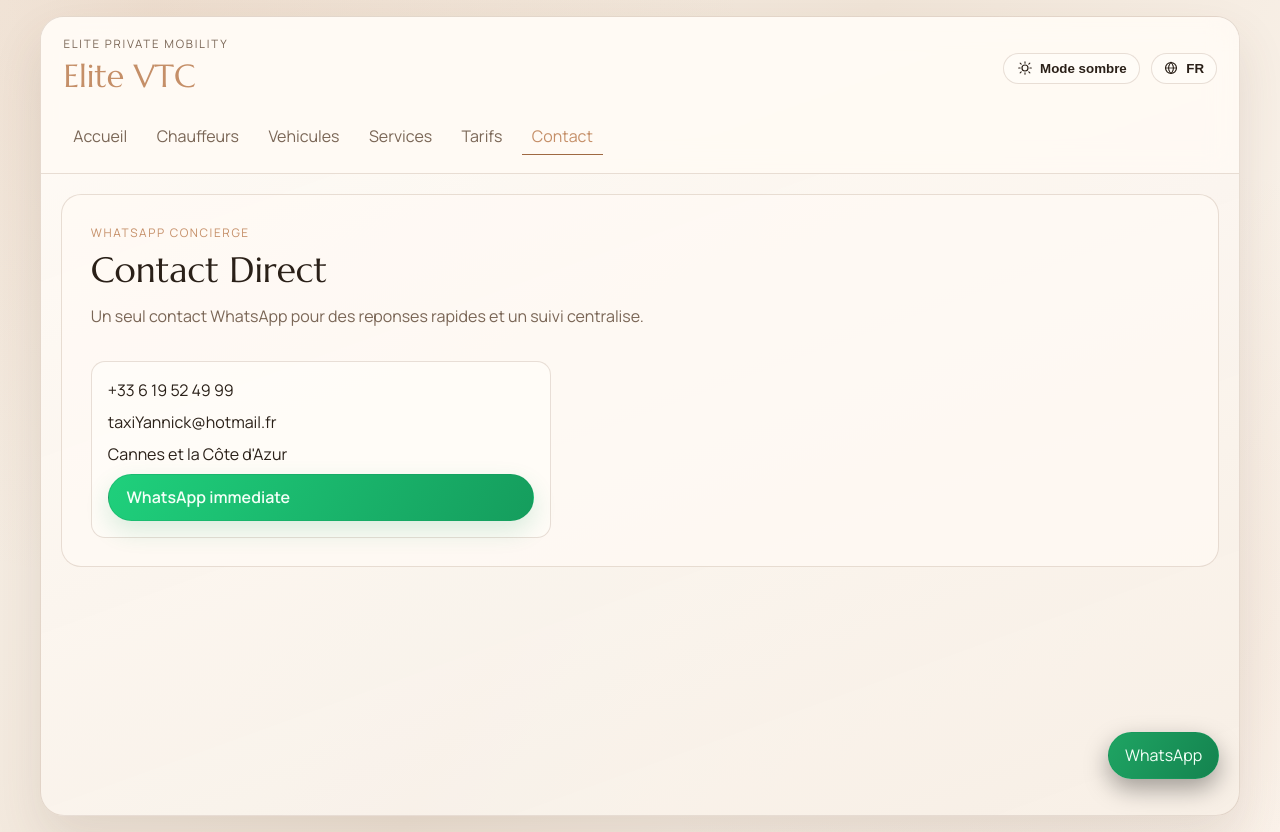
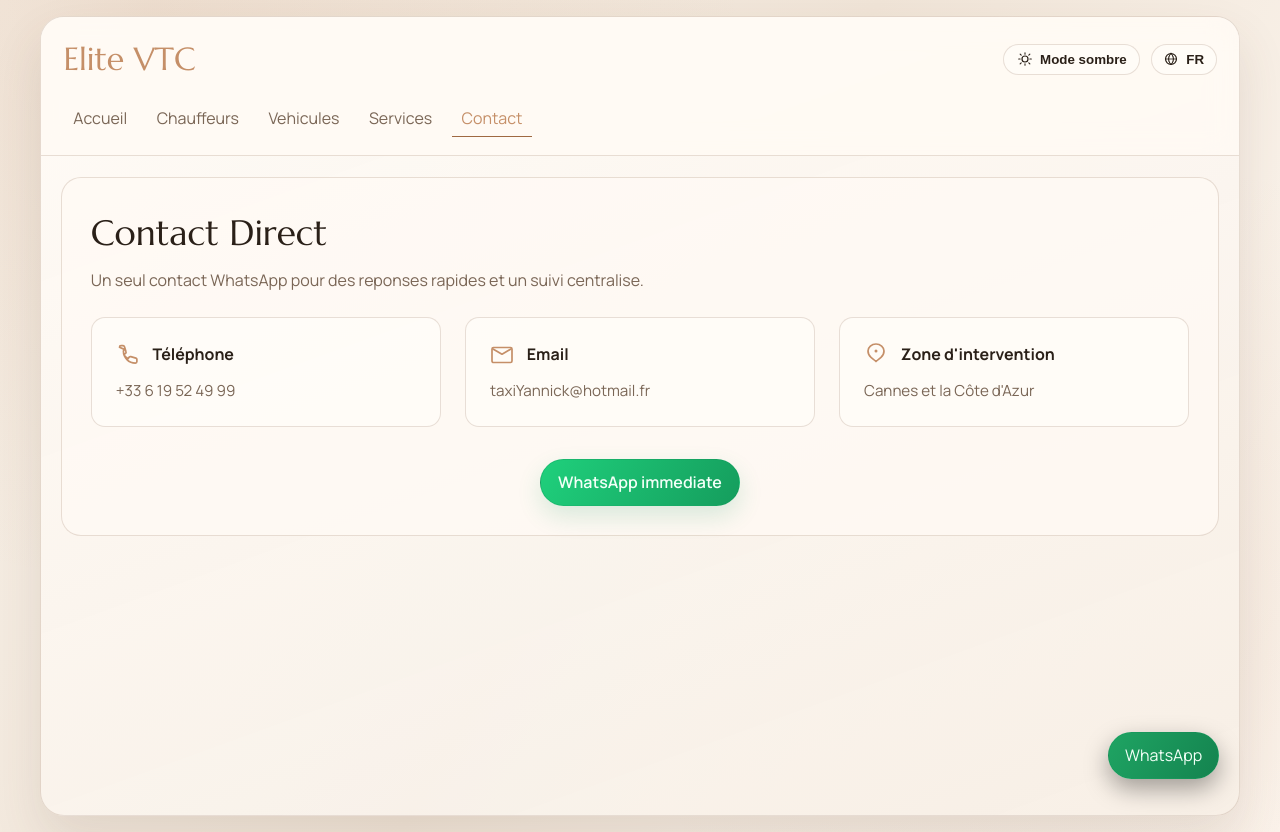
Before and after one commit to emmaallain/elite-vtc, a React (Vite) app: page /contact in a window 1280 px wide. Built offline with nearby package versions, Linux system fonts and the light colour scheme.

Commit message:
feat(design) : modification  des designs des pages

```diff
--- a/src/App.css
+++ b/src/App.css
@@ -307,6 +307,13 @@
   height: 1rem;
 }
 
+.service-icon {
+  width: 1.5rem;
+  height: 1.5rem;
+  flex-shrink: 0;
+  color: var(--copper-soft);
+}
+
 .vehicle-carousel {
   margin-top: 0.35rem;
   position: relative;
@@ -422,12 +429,36 @@
 
 .badge {
   margin-top: 0.35rem;
-  display: inline-block;
+  display: inline-flex;
+  align-items: center;
+  gap: 0.4rem;
   width: fit-content;
   border: 1px solid var(--line);
   border-radius: 999px;
   padding: 0.2rem 0.65rem;
   font-size: 0.8rem;
+}
+
+.badge-dot {
+  width: 0.5rem;
+  height: 0.5rem;
+  border-radius: 50%;
+  display: inline-block;
+  flex-shrink: 0;
+}
+
+.badge-available .badge-dot {
+  background-color: #16854f;
+}
+
+.badge-unavailable .badge-dot {
+  background-color: #d32f2f;
+}
+
+.driver-phone {
+  font-size: 0.9rem;
+  color: var(--text-muted);
+  margin: 0.15rem 0;
 }
 
 .feature-list {
@@ -439,17 +470,95 @@
 
 .pricing-card {
   align-items: flex-start;
+  justify-content: space-between;
+}
+
+.price-box {
+  border: 1px solid var(--line);
+  border-radius: 10px;
+  padding: 0.6rem 0.8rem;
+  display: flex;
+  flex-direction: column;
+  align-items: flex-end;
+  gap: 0.2rem;
+  background: rgba(216, 173, 136, 0.08);
+  margin-left: auto;
+}
+
+:root[data-theme='dark'] .price-box {
+  background: rgba(209, 156, 116, 0.08);
 }
 
 .price-value {
   font-size: 1.8rem;
-  color: var(--copper-soft);
-  font-family: var(--font-display);
+  color: #000;
+  font-family: -apple-system, BlinkMacSystemFont, 'Segoe UI', sans-serif;
+  font-weight: 700;
+  margin: 0;
+}
+
+:root[data-theme='dark'] .price-value {
+  color: #fff;
+}
+
+.price-unit {
+  font-size: 0.85rem;
+  color: var(--text-muted);
+  margin: 0;
 }
 
 .contact-panel {
   display: grid;
   gap: 1rem;
+}
+
+.contact-grid {
+  display: grid;
+  grid-template-columns: repeat(auto-fit, minmax(280px, 1fr));
+  gap: 1.5rem;
+  margin: 1.5rem 0;
+}
+
+.contact-item {
+  border: 1px solid var(--line);
+  border-radius: 14px;
+  background: var(--card-bg);
+  padding: 1.5rem;
+  display: flex;
+  flex-direction: column;
+  gap: 0.8rem;
+}
+
+.contact-item-header {
+  display: flex;
+  align-items: center;
+  gap: 0.8rem;
+}
+
+.contact-item-header h3 {
+  margin: 0;
+  font-size: 1rem;
+  color: var(--text);
+}
+
+.contact-item p {
+  margin: 0;
+  color: var(--text-muted);
+  font-size: 0.95rem;
+  line-height: 1.5;
+}
+
+.contact-icon {
+  width: 1.5rem;
+  height: 1.5rem;
+  flex-shrink: 0;
+  color: var(--copper-soft);
+}
+
+.contact-cta {
+  display: flex;
+  justify-content: center;
+  margin-top: 2rem;
 }
 
 .contact-card {
--- a/src/App.jsx
+++ b/src/App.jsx
@@ -4,9 +4,8 @@
 import { ContactPage } from './pages/ContactPage'
 import { DriversPage } from './pages/DriversPage'
 import { HomePage } from './pages/HomePage'
-import { PricingPage } from './pages/PricingPage'
+import { ServicesAndPricingPage } from './pages/ServicesAndPricingPage'
 import { QuotePage } from './pages/QuotePage'
-import { ServicesPage } from './pages/ServicesPage'
 import { VehiclesPage } from './pages/VehiclesPage'
 import './App.css'
 
@@ -17,8 +16,7 @@
         <Route path="/" element={<HomePage />} />
         <Route path="/chauffeurs" element={<DriversPage />} />
         <Route path="/vehicules" element={<VehiclesPage />} />
-        <Route path="/services" element={<ServicesPage />} />
-        <Route path="/tarifs" element={<PricingPage />} />
+        <Route path="/services" element={<ServicesAndPricingPage />} />
         <Route path="/contact" element={<ContactPage />} />
         <Route path="/reservation" element={<BookingPage />} />
         <Route path="/devis" element={<QuotePage />} />
--- a/src/components/Layout.jsx
+++ b/src/components/Layout.jsx
@@ -5,14 +5,13 @@
 import { ThemeSwitcher } from './ThemeSwitcher'
 import { WhatsAppFloatingButton } from './WhatsAppFloatingButton'
 
-const navKeys = ['home', 'drivers', 'vehicles', 'services', 'pricing', 'contact']
+const navKeys = ['home', 'drivers', 'vehicles', 'services', 'contact']
 
 const navPaths = {
   home: '/',
   drivers: '/chauffeurs',
   vehicles: '/vehicules',
   services: '/services',
-  pricing: '/tarifs',
   contact: '/contact',
 }
 
@@ -26,7 +25,6 @@
       <header className="site-header">
         <div className="header-top">
           <div className="brand-block">
-            <p className="brand-kicker">Elite Private Mobility</p>
             <h1 className="brand-name">{SITE_CONFIG.brandName}</h1>
           </div>
 
--- a/src/data/drivers.js
+++ b/src/data/drivers.js
@@ -9,6 +9,7 @@
     },
     languages: { fr: ['Francais', 'English'], en: ['French', 'English'] },
     availability: true,
+    phone: '+33 6 12 34 56 78',
     photo: '/photos/drivers/yannick.jpg',
   },
   {
@@ -21,6 +22,7 @@
     },
     languages: { fr: ['Francais', 'English', 'Allemand'], en: ['French', 'English', 'German'] },
     availability: true,
+    phone: '+33 6 98 76 54 32',
     photo: '/photos/drivers/christelle.jpg',
   },
 ]
--- a/src/pages/ContactPage.jsx
+++ b/src/pages/ContactPage.jsx
@@ -3,21 +3,93 @@
 import { createWhatsAppUrl } from '../utils/whatsapp'
 import { useTranslation } from '../hooks/useTranslation'
 
+function PhoneIcon() {
+  return (
+    <svg aria-hidden="true" viewBox="0 0 24 24" fill="none" className="contact-icon">
+      <path
+        d="M3.5 5.2c0-.8.7-1.5 1.5-1.5h2.1c.6 0 1.2.4 1.4 1l1.5 5.1c.2.6 0 1.3-.5 1.6l-1.5 1.2c.7 1.8 2.2 3.3 4 4l1.2-1.5c.4-.5 1-.6 1.6-.5l5.1 1.5c.6.2 1 .8 1 1.4v2.1c0 .8-.7 1.5-1.5 1.5-6.6 0-12-5.4-12-12 0-.8.7-1.5 1.5-1.5Z"
+        stroke="currentColor"
+        strokeWidth="1.7"
+        strokeLinecap="round"
+        strokeLinejoin="round"
+      />
+    </svg>
+  )
+}
+
+function EmailIcon() {
+  return (
+    <svg aria-hidden="true" viewBox="0 0 24 24" fill="none" className="contact-icon">
+      <path
+        d="M3.5 5.5h17c.8 0 1.5.7 1.5 1.5v12c0 .8-.7 1.5-1.5 1.5h-17c-.8 0-1.5-.7-1.5-1.5v-12c0-.8.7-1.5 1.5-1.5Z"
+        stroke="currentColor"
+        strokeWidth="1.7"
+        strokeLinecap="round"
+        strokeLinejoin="round"
+      />
+      <path
+        d="m21 7-9 5.25L3 7"
+        stroke="currentColor"
+        strokeWidth="1.7"
+        strokeLinecap="round"
+        strokeLinejoin="round"
+      />
+    </svg>
+  )
+}
+
+function LocationIcon() {
+  return (
+    <svg aria-hidden="true" viewBox="0 0 24 24" fill="none" className="contact-icon">
+      <path
+        d="M12 2c-4.4 0-8 3.1-8 7 0 2.5 1.2 4.8 3 6.3 1.7 1.5 3.5 2.7 5 4.2 1.5-1.5 3.3-2.7 5-4.2 1.8-1.5 3-3.8 3-6.3 0-3.9-3.6-7-8-7Z"
+        stroke="currentColor"
+        strokeWidth="1.7"
+        strokeLinecap="round"
+        strokeLinejoin="round"
+      />
+      <circle cx="12" cy="9" r="1.5" fill="currentColor" />
+    </svg>
+  )
+}
+
 export function ContactPage() {
   const { t } = useTranslation()
 
   return (
-    <section className="panel contact-panel">
+    <section className="panel">
       <SectionHeading
-        eyebrow="WhatsApp Concierge"
         title={t.sections.contact}
         subtitle={t.pages.contactIntro}
       />
 
-      <div className="contact-card">
-        <p>{SITE_CONFIG.phone}</p>
-        <p>{SITE_CONFIG.email}</p>
-        <p>{SITE_CONFIG.serviceArea}</p>
+      <div className="contact-grid">
+        <article className="contact-item">
+          <div className="contact-item-header">
+            <PhoneIcon />
+            <h3>Téléphone</h3>
+          </div>
+          <p>{SITE_CONFIG.phone}</p>
+        </article>
+
+        <article className="contact-item">
+          <div className="contact-item-header">
+            <EmailIcon />
+            <h3>Email</h3>
+          </div>
+          <p>{SITE_CONFIG.email}</p>
+        </article>
+
+        <article className="contact-item">
+          <div className="contact-item-header">
+            <LocationIcon />
+            <h3>Zone d'intervention</h3>
+          </div>
+          <p>{SITE_CONFIG.serviceArea}</p>
+        </article>
+      </div>
+
+      <div className="contact-cta">
         <a className="cta cta-primary whatsapp-cta" href={createWhatsAppUrl()} target="_blank" rel="noreferrer">
           {t.common.whatsappNow}
         </a>
--- a/src/pages/DriversPage.jsx
+++ b/src/pages/DriversPage.jsx
@@ -8,7 +8,6 @@
   return (
     <section className="panel">
       <SectionHeading
-        eyebrow="Elite VTC"
         title={t.sections.drivers}
         subtitle={t.pages.driversIntro}
       />
@@ -23,7 +22,9 @@
             <p>{driver.experience[language]}</p>
             <p>{driver.specialty[language]}</p>
             <p>{driver.languages[language].join(' • ')}</p>
-            <p className="badge">
+            <p className="driver-phone">{driver.phone}</p>
+            <p className={driver.availability ? 'badge badge-available' : 'badge badge-unavailable'}>
+              <span className="badge-dot"></span>
               {driver.availability ? t.common.available : t.common.unavailable}
             </p>
           </article>
--- a/src/pages/HomePage.jsx
+++ b/src/pages/HomePage.jsx
@@ -8,7 +8,6 @@
   return (
     <>
       <section className="hero-panel">
-        <p className="hero-eyebrow">{t.hero.eyebrow}</p>
         <h2 className="hero-title">{t.hero.title}</h2>
         <p className="hero-subtitle">{t.hero.subtitle}</p>
         <div className="hero-actions">
--- a/src/pages/ServicesPage.jsx
+++ b/src/pages/ServicesPage.jsx
@@ -1,4 +1,5 @@
 import { SectionHeading } from '../components/SectionHeading'
+import { ServiceIcon } from '../components/ServiceIcon'
 import { services } from '../data/services'
 import { useTranslation } from '../hooks/useTranslation'
 
@@ -16,7 +17,10 @@
       <div className="card-grid">
         {services.map((service) => (
           <article key={service.id} className="card">
-            <h3>{service.title[language]}</h3>
+            <div style={{ display: 'flex', alignItems: 'center', gap: '0.5rem' }}>
+              <ServiceIcon type={service.icon} />
+              <h3>{service.title[language]}</h3>
+            </div>
             <p>{service.description[language]}</p>
           </article>
         ))}
--- a/src/pages/VehiclesPage.jsx
+++ b/src/pages/VehiclesPage.jsx
@@ -9,7 +9,6 @@
   return (
     <section className="panel">
       <SectionHeading
-        eyebrow="Premium Fleet"
         title={t.sections.vehicles}
         subtitle={t.pages.vehiclesIntro}
       />
```
Also changed, not shown: src/pages/PricingPage.jsx (+8 -4 lines), src/pages/ServicesAndPricingPage.jsx (added, +69 -0 lines).
